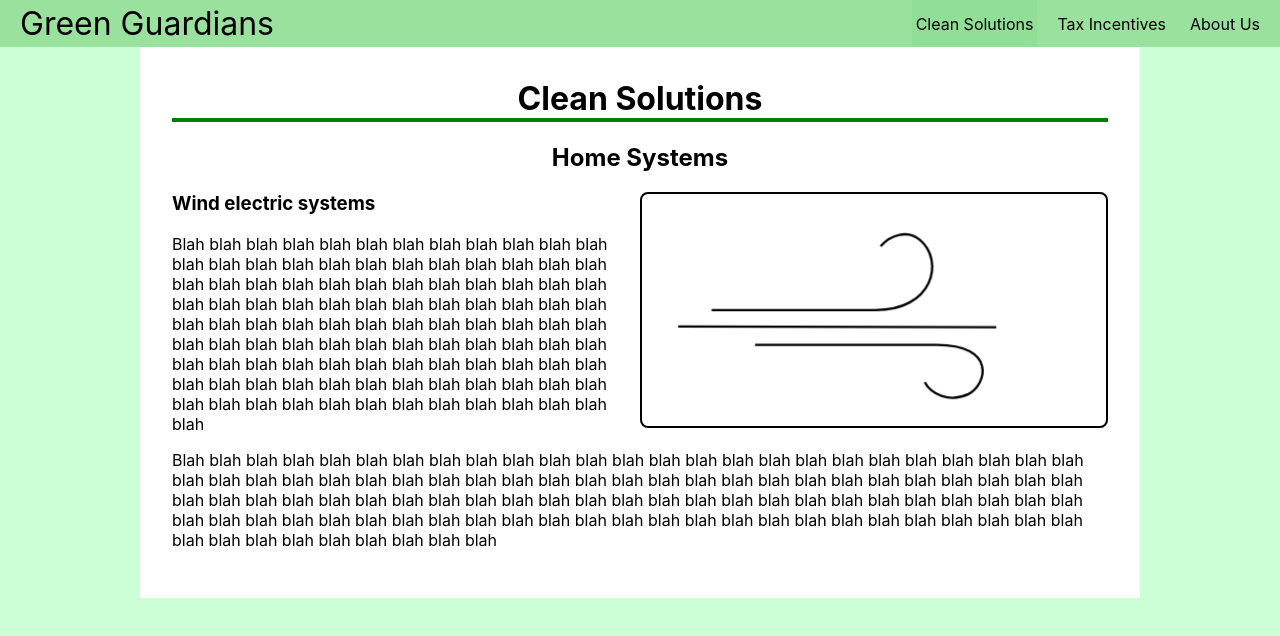
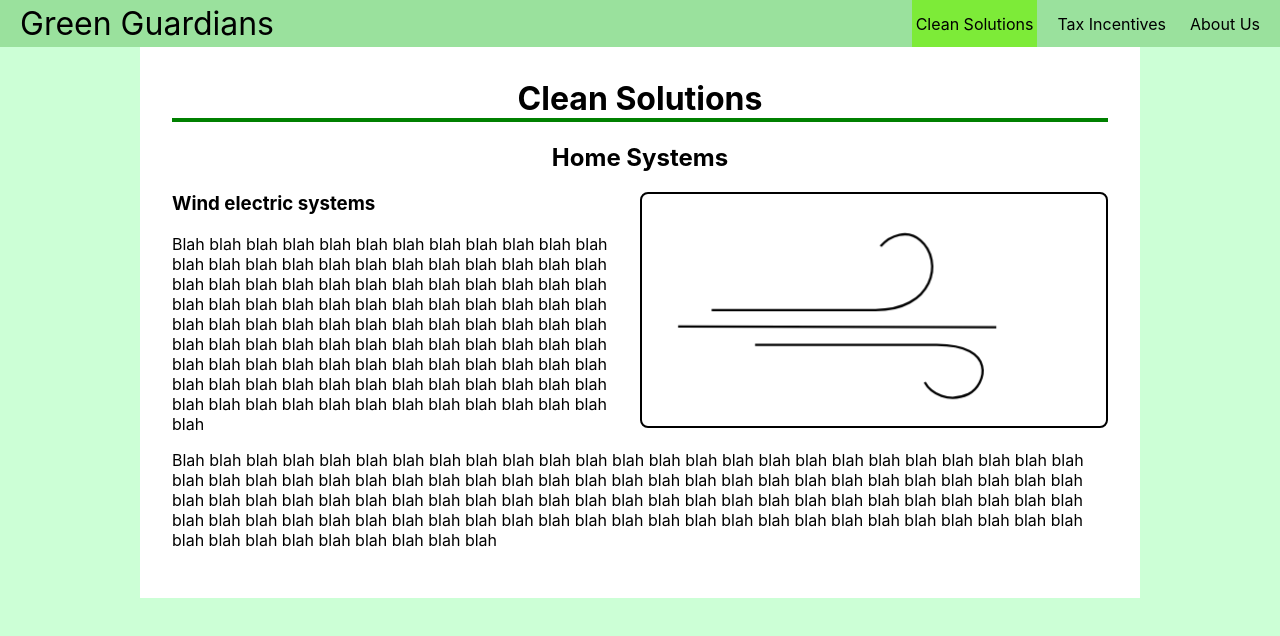
Before and after one commit to chonk9/webmaster23-24, a React (Create React App) app: page /clean-solutions in a window 1280 px wide. Shown: the top 636 px of the page. Built offline with nearby package versions, Linux system fonts and the light colour scheme.

Commit message:
fixed highligh

```diff
--- a/src/styles.css
+++ b/src/styles.css
@@ -11,14 +11,13 @@ body {
 }
 
 .nav {
-    background-color: #9AE19D;
+    background-color: #9ae19d;
     color: black;
     display: flex;
     justify-content: space-between;
     align-items: stretch;
     gap: 2rem;
     padding: 0 1rem;
-
 }
 
 .nav ul {
@@ -38,12 +37,14 @@ body {
     padding: 0.25rem;
 }
 
-/*need to fix this stuff down here. it's not highlighting properly  */
-
 .nav li.active {
-    background-color: #91DE96;
+    background-color: #7deb38;
 }
 
-.nav li.hover {
-    background-color: #B0E8B3;
+.nav li:hover {
+    background-color: #18d620;
 }
+
+.nav li.active:hover {
+    background-color: blue; /* combine the active and hover colors */
+}
```
